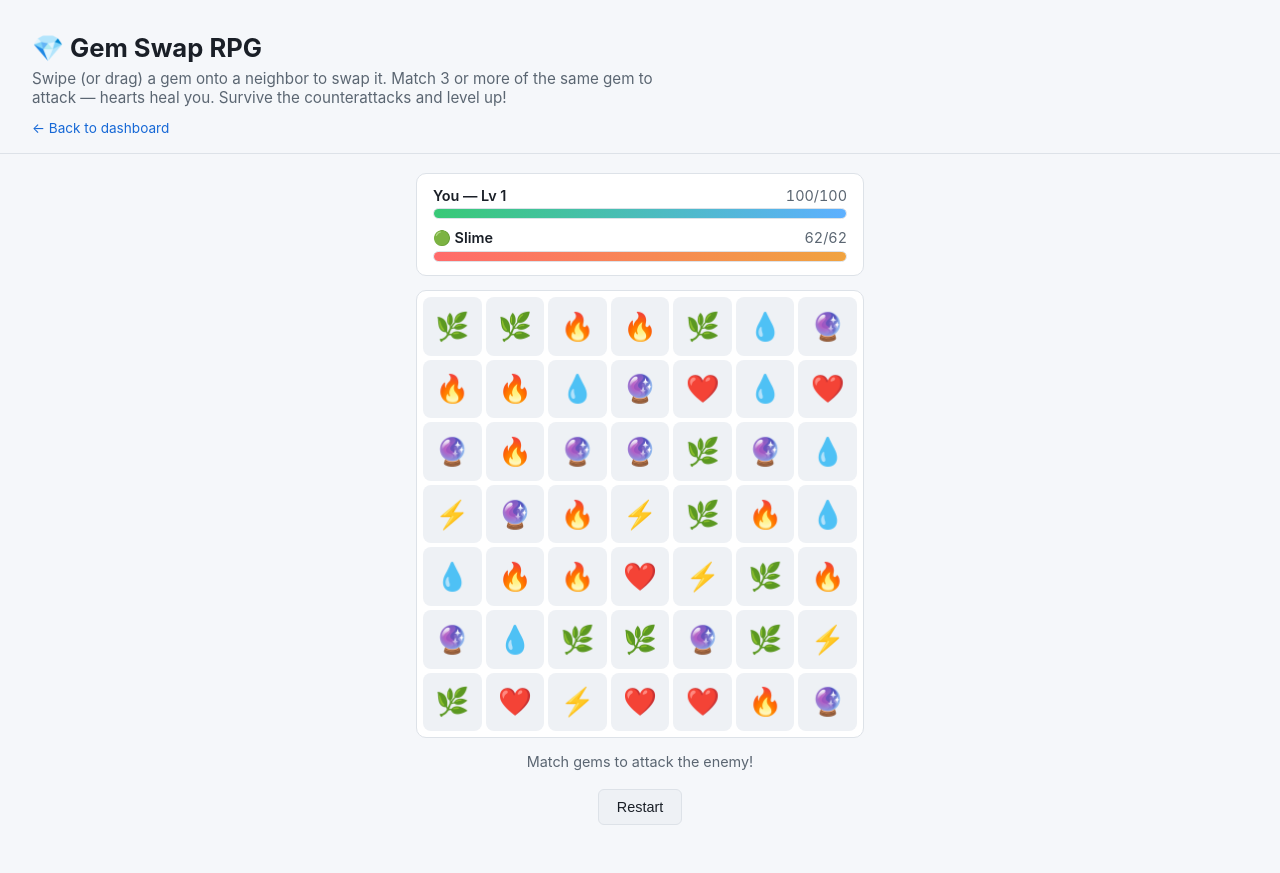
After one commit to raulpanim/Neo, a Flask app: page /game in a window 1280 px wide. The commit adds this page. Run offline with Flask 3, Linux system fonts and the light colour scheme.

Commit message:
Add Gem Swap RPG mini-game
A self-contained match-3 puzzle RPG at /game: drag or swipe (touch and
mouse, via Pointer Events) a gem onto a neighbor to swap it, match 3+ of
the same gem to damage an enemy or heal with hearts, with chain-cascade
combos, an enemy counterattack each turn, and level-up/game-over flows.
Linked from the dashboard header.

```diff
--- a/app.py
+++ b/app.py
@@ -319,6 +319,11 @@ def index():
     return render_template("index.html", categories=CATEGORIES, homepages=homepages())
 
 
+@app.route("/game")
+def game():
+    return render_template("game.html")
+
+
 @app.route("/api/lookup/<service>", methods=["POST"])
 def api_lookup(service):
     fn = LIVE_LOOKUPS.get(service)
--- /dev/null
+++ b/static/css/game.css
@@ -0,0 +1,217 @@
+:root {
+  color-scheme: light dark;
+  --bg: #0f1216;
+  --panel: #171b21;
+  --panel-2: #1e232b;
+  --border: #2a303a;
+  --text: #e6e9ee;
+  --muted: #93a0b3;
+  --accent: #5eb0ff;
+  --danger: #ff6b6b;
+  --success: #38c977;
+}
+
+@media (prefers-color-scheme: light) {
+  :root {
+    --bg: #f5f7fa;
+    --panel: #ffffff;
+    --panel-2: #eef1f5;
+    --border: #dde2e8;
+    --text: #1a1f27;
+    --muted: #5b6672;
+    --accent: #1668d6;
+  }
+}
+
+* { box-sizing: border-box; }
+
+body {
+  margin: 0;
+  font-family: -apple-system, BlinkMacSystemFont, "Segoe UI", Roboto, sans-serif;
+  background: var(--bg);
+  color: var(--text);
+}
+
+.topbar {
+  padding: 2rem 2rem 1rem;
+  border-bottom: 1px solid var(--border);
+}
+
+.topbar h1 { margin: 0 0 0.4rem; font-size: 1.6rem; }
+.subtitle { margin: 0 0 0.6rem; color: var(--muted); max-width: 40rem; font-size: 0.95rem; }
+.back-link { color: var(--accent); font-size: 0.85rem; text-decoration: none; }
+.back-link:hover { text-decoration: underline; }
+
+.game-wrap {
+  max-width: 30rem;
+  margin: 0 auto;
+  padding: 1.2rem 1rem 3rem;
+  display: flex;
+  flex-direction: column;
+  gap: 0.9rem;
+}
+
+.hud {
+  display: flex;
+  flex-direction: column;
+  gap: 0.6rem;
+  background: var(--panel);
+  border: 1px solid var(--border);
+  border-radius: 10px;
+  padding: 0.8rem 1rem;
+}
+
+.fighter-row {
+  display: flex;
+  justify-content: space-between;
+  font-size: 0.9rem;
+  margin-bottom: 0.25rem;
+}
+
+.fighter-name { font-weight: 600; }
+.fighter-hp-text { color: var(--muted); font-variant-numeric: tabular-nums; }
+
+.bar {
+  height: 0.7rem;
+  border-radius: 999px;
+  background: var(--panel-2);
+  border: 1px solid var(--border);
+  overflow: hidden;
+}
+
+.bar-fill {
+  height: 100%;
+  width: 100%;
+  transition: width 0.35s ease;
+}
+
+.player-fill { background: linear-gradient(90deg, #38c977, #5eb0ff); }
+.enemy-fill { background: linear-gradient(90deg, #ff6b6b, #f0a340); }
+
+.board-area {
+  position: relative;
+  align-self: center;
+  width: 100%;
+}
+
+.board {
+  --cols: 7;
+  display: grid;
+  grid-template-columns: repeat(var(--cols), 1fr);
+  gap: 4px;
+  background: var(--panel);
+  border: 1px solid var(--border);
+  border-radius: 10px;
+  padding: 6px;
+  touch-action: none;
+  user-select: none;
+}
+
+.cell {
+  aspect-ratio: 1 / 1;
+  display: flex;
+  align-items: center;
+  justify-content: center;
+  border-radius: 8px;
+  font-size: min(6.5vw, 1.7rem);
+  background: var(--panel-2);
+  cursor: grab;
+  transition: transform 0.15s ease, opacity 0.15s ease;
+}
+
+.cell.selected {
+  outline: 2px solid var(--accent);
+  transform: scale(0.92);
+}
+
+.cell.matched {
+  opacity: 0;
+  transform: scale(0.4);
+}
+
+.cell.dropping {
+  animation: drop-in 0.25s ease;
+}
+
+@keyframes drop-in {
+  from { transform: translateY(-100%); opacity: 0.4; }
+  to { transform: translateY(0); opacity: 1; }
+}
+
+.cell.shake {
+  animation: shake 0.3s ease;
+}
+
+@keyframes shake {
+  0%, 100% { transform: translateX(0); }
+  25% { transform: translateX(-4px); }
+  75% { transform: translateX(4px); }
+}
+
+.floaters {
+  position: absolute;
+  inset: 0;
+  pointer-events: none;
+}
+
+.floater {
+  position: absolute;
+  font-weight: 700;
+  font-size: 1.1rem;
+  animation: float-up 0.9s ease forwards;
+}
+
+.floater.dmg { color: var(--danger); }
+.floater.heal { color: var(--success); }
+
+@keyframes float-up {
+  from { transform: translateY(0); opacity: 1; }
+  to { transform: translateY(-2.2rem); opacity: 0; }
+}
+
+.message {
+  text-align: center;
+  min-height: 1.4rem;
+  color: var(--muted);
+  font-size: 0.9rem;
+  margin: 0;
+}
+
+.controls { display: flex; justify-content: center; }
+
+.controls button, .overlay-card button {
+  padding: 0.55rem 1.1rem;
+  border-radius: 6px;
+  border: 1px solid var(--border);
+  background: var(--panel-2);
+  color: var(--text);
+  font-size: 0.9rem;
+  cursor: pointer;
+}
+
+.controls button:hover, .overlay-card button:hover { border-color: var(--accent); }
+
+.overlay {
+  position: fixed;
+  inset: 0;
+  background: rgba(0, 0, 0, 0.55);
+  display: flex;
+  align-items: center;
+  justify-content: center;
+  z-index: 10;
+}
+
+.overlay.hidden { display: none; }
+
+.overlay-card {
+  background: var(--panel);
+  border: 1px solid var(--border);
+  border-radius: 10px;
+  padding: 1.6rem;
+  max-width: 22rem;
+  width: 90%;
+  text-align: center;
+}
+
+.overlay-card h2 { margin: 0 0 0.6rem; }
+.overlay-card p { color: var(--muted); margin: 0 0 1.2rem; }
--- a/static/css/style.css
+++ b/static/css/style.css
@@ -39,7 +39,9 @@ body {
 }
 
 .topbar h1 { margin: 0 0 0.4rem; font-size: 1.6rem; }
-.subtitle { margin: 0; color: var(--muted); max-width: 60rem; font-size: 0.95rem; }
+.subtitle { margin: 0 0 0.5rem; color: var(--muted); max-width: 60rem; font-size: 0.95rem; }
+.back-link { color: var(--accent); font-size: 0.85rem; text-decoration: none; }
+.back-link:hover { text-decoration: underline; }
 
 .search-bar {
   display: flex;
--- /dev/null
+++ b/static/js/game.js
@@ -0,0 +1,408 @@
+(() => {
+  "use strict";
+
+  const COLS = 7;
+  const ROWS = 7;
+  const ATTACK_PER_GEM = 6;
+  const HEAL_PER_GEM = 5;
+  const SWIPE_THRESHOLD = 18;
+
+  const GEM_TYPES = ["fire", "water", "earth", "bolt", "dark"];
+  const ALL_GEMS = [...GEM_TYPES, "heal"];
+  const GEM_EMOJI = {
+    fire: "\u{1F525}",
+    water: "\u{1F4A7}",
+    earth: "\u{1F33F}",
+    bolt: "⚡",
+    dark: "\u{1F52E}",
+    heal: "❤️",
+  };
+
+  const ENEMIES = [
+    { name: "Slime", emoji: "\u{1F7E2}" },
+    { name: "Goblin", emoji: "\u{1F47A}" },
+    { name: "Wolf", emoji: "\u{1F43A}" },
+    { name: "Skeleton", emoji: "\u{1F480}" },
+    { name: "Golem", emoji: "\u{1FAA8}" },
+    { name: "Wraith", emoji: "\u{1F47B}" },
+    { name: "Dragon", emoji: "\u{1F409}" },
+  ];
+
+  const boardEl = document.getElementById("board");
+  const floatersEl = document.getElementById("floaters");
+  const messageEl = document.getElementById("message");
+  const levelEl = document.getElementById("level");
+  const playerHpEl = document.getElementById("player-hp");
+  const playerMaxHpEl = document.getElementById("player-max-hp");
+  const playerBarEl = document.getElementById("player-bar");
+  const enemyNameEl = document.getElementById("enemy-name");
+  const enemyHpEl = document.getElementById("enemy-hp");
+  const enemyMaxHpEl = document.getElementById("enemy-max-hp");
+  const enemyBarEl = document.getElementById("enemy-bar");
+  const restartBtn = document.getElementById("restart-btn");
+  const overlayEl = document.getElementById("overlay");
+  const overlayTitleEl = document.getElementById("overlay-title");
+  const overlayTextEl = document.getElementById("overlay-text");
+  const overlayBtn = document.getElementById("overlay-btn");
+
+  boardEl.style.setProperty("--cols", COLS);
+
+  let board = [];
+  let state = null;
+  let busy = false;
+  let selected = null;
+  let dragStart = null;
+
+  const idx = (r, c) => r * COLS + c;
+  const sleep = (ms) => new Promise((res) => setTimeout(res, ms));
+  const randomGemId = () => ALL_GEMS[Math.floor(Math.random() * ALL_GEMS.length)];
+
+  function newEnemyForLevel(level) {
+    const def = ENEMIES[(level - 1) % ENEMIES.length];
+    const scale = 1 + Math.floor((level - 1) / ENEMIES.length) * 0.5;
+    const maxHp = Math.round((40 + level * 22) * scale);
+    const atk = Math.round((6 + level * 2.2) * scale);
+    return { name: def.name, emoji: def.emoji, maxHp, hp: maxHp, atk };
+  }
+
+  function pickSafeGem(r, c) {
+    for (let tries = 0; tries < 50; tries++) {
+      const g = randomGemId();
+      const left2 = c >= 2 && board[idx(r, c - 1)] === g && board[idx(r, c - 2)] === g;
+      const up2 = r >= 2 && board[idx(r - 1, c)] === g && board[idx(r - 2, c)] === g;
+      if (!left2 && !up2) return g;
+    }
+    return randomGemId();
+  }
+
+  function generateBoard() {
+    board = new Array(ROWS * COLS).fill(null);
+    for (let r = 0; r < ROWS; r++) {
+      for (let c = 0; c < COLS; c++) {
+        board[idx(r, c)] = pickSafeGem(r, c);
+      }
+    }
+  }
+
+  function buildBoardDom() {
+    boardEl.innerHTML = "";
+    for (let r = 0; r < ROWS; r++) {
+      for (let c = 0; c < COLS; c++) {
+        const cell = document.createElement("div");
+        cell.className = "cell";
+        cell.dataset.r = r;
+        cell.dataset.c = c;
+        boardEl.appendChild(cell);
+      }
+    }
+  }
+
+  const cellEl = (r, c) => boardEl.children[idx(r, c)];
+
+  function renderCell(r, c) {
+    const el = cellEl(r, c);
+    el.className = "cell";
+    el.textContent = GEM_EMOJI[board[idx(r, c)]] || "";
+  }
+
+  function renderAllCells() {
+    for (let r = 0; r < ROWS; r++) {
+      for (let c = 0; c < COLS; c++) renderCell(r, c);
+    }
+  }
+
+  function updateHud() {
+    levelEl.textContent = state.level;
+    playerHpEl.textContent = state.playerHp;
+    playerMaxHpEl.textContent = state.playerMaxHp;
+    playerBarEl.style.width = `${Math.max(0, (state.playerHp / state.playerMaxHp) * 100)}%`;
+    enemyNameEl.textContent = `${state.enemy.emoji} ${state.enemy.name}`;
+    enemyHpEl.textContent = Math.max(0, state.enemy.hp);
+    enemyMaxHpEl.textContent = state.enemy.maxHp;
+    enemyBarEl.style.width = `${Math.max(0, (state.enemy.hp / state.enemy.maxHp) * 100)}%`;
+  }
+
+  function setMessage(text) {
+    messageEl.textContent = text;
+  }
+
+  function spawnFloater(target, text, cls) {
+    const el = document.createElement("div");
+    el.className = `floater ${cls}`;
+    el.textContent = text;
+    el.style.left = `${20 + Math.random() * 60}%`;
+    el.style.top = target === "enemy" ? "8%" : "82%";
+    floatersEl.appendChild(el);
+    setTimeout(() => el.remove(), 900);
+  }
+
+  function findMatches() {
+    const matched = new Set();
+    for (let r = 0; r < ROWS; r++) {
+      let runStart = 0;
+      for (let c = 1; c <= COLS; c++) {
+        const cur = c < COLS ? board[idx(r, c)] : null;
+        const prev = board[idx(r, c - 1)];
+        if (cur !== prev) {
+          if (c - runStart >= 3) {
+            for (let k = runStart; k < c; k++) matched.add(idx(r, k));
+          }
+          runStart = c;
+        }
+      }
+    }
+    for (let c = 0; c < COLS; c++) {
+      let runStart = 0;
+      for (let r = 1; r <= ROWS; r++) {
+        const cur = r < ROWS ? board[idx(r, c)] : null;
+        const prev = board[idx(r - 1, c)];
+        if (cur !== prev) {
+          if (r - runStart >= 3) {
+            for (let k = runStart; k < r; k++) matched.add(idx(k, c));
+          }
+          runStart = r;
+        }
+      }
+    }
+    return matched;
+  }
+
+  function collapseAndRefill(matchedSet) {
+    const newCells = [];
+    for (let c = 0; c < COLS; c++) {
+      let writeRow = ROWS - 1;
+      for (let r = ROWS - 1; r >= 0; r--) {
+        if (!matchedSet.has(idx(r, c))) {
+          board[idx(writeRow, c)] = board[idx(r, c)];
+          writeRow--;
+        }
+      }
+      for (let r = writeRow; r >= 0; r--) {
+        board[idx(r, c)] = randomGemId();
+        newCells.push(idx(r, c));
+      }
+    }
+    return newCells;
+  }
+
+  function swapBoard(a, b) {
+    const ia = idx(a.r, a.c);
+    const ib = idx(b.r, b.c);
+    [board[ia], board[ib]] = [board[ib], board[ia]];
+  }
+
+  function isNeighbor(a, b) {
+    return (
+      (Math.abs(a.r - b.r) === 1 && a.c === b.c) ||
+      (Math.abs(a.c - b.c) === 1 && a.r === b.r)
+    );
+  }
+
+  function setSelected(cell) {
+    if (selected) cellEl(selected.r, selected.c).classList.remove("selected");
+    selected = cell;
+    if (selected) cellEl(selected.r, selected.c).classList.add("selected");
+  }
+
+  function flashInvalid(a, b) {
+    [a, b].forEach(({ r, c }) => {
+      const el = cellEl(r, c);
+      el.classList.add("shake");
+      setTimeout(() => el.classList.remove("shake"), 300);
+    });
+  }
+
+  async function resolveCascades() {
+    let combo = 1;
+    while (true) {
+      const matched = findMatches();
+      if (matched.size === 0) break;
+
+      const counts = {};
+      matched.forEach((i) => {
+        const g = board[i];
+        counts[g] = (counts[g] || 0) + 1;
+      });
+      matched.forEach((i) => cellEl(Math.floor(i / COLS), i % COLS).classList.add("matched"));
+      await sleep(200);
+
+      let dmg = 0;
+      let heal = 0;
+      for (const [g, count] of Object.entries(counts)) {
+        if (g === "heal") heal += Math.round(count * HEAL_PER_GEM * combo);
+        else dmg += Math.round(count * ATTACK_PER_GEM * combo);
+      }
+      if (dmg > 0) {
+        state.enemy.hp = Math.max(0, state.enemy.hp - dmg);
+        spawnFloater("enemy", `-${dmg}`, "dmg");
+      }
+      if (heal > 0) {
+        state.playerHp = Math.min(state.playerMaxHp, state.playerHp + heal);
+        spawnFloater("player", `+${heal}`, "heal");
+      }
+      if (dmg > 0 || heal > 0) updateHud();
+
+      const newCells = collapseAndRefill(matched);
+      renderAllCells();
+      newCells.forEach((i) => cellEl(Math.floor(i / COLS), i % COLS).classList.add("dropping"));
+      await sleep(220);
+
+      combo += 0.5;
+      if (state.enemy.hp <= 0) break;
+    }
+  }
+
+  function enemyTurn() {
+    const variance = Math.round(state.enemy.atk * 0.25);
+    const dmg = Math.max(1, state.enemy.atk + Math.floor(Math.random() * (variance * 2 + 1)) - variance);
+    state.playerHp = Math.max(0, state.playerHp - dmg);
+    spawnFloater("player", `-${dmg}`, "dmg");
+    updateHud();
+    setMessage(`${state.enemy.name} hits you for ${dmg}!`);
+    if (state.playerHp <= 0) handleDefeat();
+  }
+
+  function showOverlay(title, text, btnLabel) {
+    overlayTitleEl.textContent = title;
+    overlayTextEl.textContent = text;
+    overlayBtn.textContent = btnLabel;
+    overlayEl.classList.remove("hidden");
+  }
+
+  function hideOverlay() {
+    overlayEl.classList.add("hidden");
+  }
+
+  function handleVictory() {
+    const rewardHeal = Math.round(state.playerMaxHp * 0.3);
+    state.level += 1;
+    state.playerMaxHp += 8;
+    state.playerHp = Math.min(state.playerMaxHp, state.playerHp + rewardHeal);
+    state.enemy = newEnemyForLevel(state.level);
+    updateHud();
+    generateBoard();
+    renderAllCells();
+    setMessage("Victory! A new challenger appears.");
+    showOverlay(
+      "Victory!",
+      `You defeated the enemy and healed ${rewardHeal} HP. Now facing a level ${state.level} ${state.enemy.name} ${state.enemy.emoji}.`,
+      "Continue"
+    );
+    overlayBtn.dataset.mode = "continue";
+  }
+
+  function handleDefeat() {
+    setMessage("You were defeated...");
+    showOverlay("Defeated...", `You reached level ${state.level}. Tap restart to try again.`, "Restart");
+    overlayBtn.dataset.mode = "restart";
+    busy = true;
+  }
+
+  async function attemptSwap(a, b) {
+    if (busy) return;
+    busy = true;
+    swapBoard(a, b);
+    renderCell(a.r, a.c);
+    renderCell(b.r, b.c);
+
+    const matched = findMatches();
+    if (matched.size === 0) {
+      await sleep(140);
+      swapBoard(a, b);
+      renderCell(a.r, a.c);
+      renderCell(b.r, b.c);
+      flashInvalid(a, b);
+      busy = false;
+      return;
+    }
+
+    setMessage("Nice match!");
+    await resolveCascades();
+    updateHud();
+
+    if (state.enemy.hp <= 0) {
+      await sleep(200);
+      handleVictory();
+      return;
+    }
+
+    await sleep(250);
+    enemyTurn();
+    busy = false;
+  }
+
+  function newGame() {
+    state = {
+      level: 1,
+      playerMaxHp: 100,
+      playerHp: 100,
+      enemy: newEnemyForLevel(1),
+    };
+    selected = null;
+    dragStart = null;
+    busy = false;
+    generateBoard();
+    renderAllCells();
+    updateHud();
+    setMessage("Match gems to attack the enemy!");
+    hideOverlay();
+  }
+
+  boardEl.addEventListener("pointerdown", (e) => {
+    if (busy) return;
+    const cellDiv = e.target.closest(".cell");
+    if (!cellDiv) return;
+    const cell = { r: +cellDiv.dataset.r, c: +cellDiv.dataset.c };
+
+    if (selected && !(selected.r === cell.r && selected.c === cell.c)) {
+      if (isNeighbor(selected, cell)) {
+        const a = selected;
+        setSelected(null);
+        attemptSwap(a, cell);
+        return;
+      }
+    }
+
+    setSelected(cell);
+    dragStart = { r: cell.r, c: cell.c, x: e.clientX, y: e.clientY, pointerId: e.pointerId, moved: false };
+  });
+
+  document.addEventListener("pointermove", (e) => {
+    if (!dragStart || busy || e.pointerId !== dragStart.pointerId) return;
+    const dx = e.clientX - dragStart.x;
+    const dy = e.clientY - dragStart.y;
+    if (Math.hypot(dx, dy) < SWIPE_THRESHOLD) return;
+
+    let dr = 0;
+    let dc = 0;
+    if (Math.abs(dx) > Math.abs(dy)) dc = dx > 0 ? 1 : -1;
+    else dr = dy > 0 ? 1 : -1;
+
+    const start = { r: dragStart.r, c: dragStart.c };
+    const target = { r: start.r + dr, c: start.c + dc };
+    dragStart = null;
+    setSelected(null);
+
+    if (target.r >= 0 && target.r < ROWS && target.c >= 0 && target.c < COLS) {
+      attemptSwap(start, target);
+    }
+  });
+
+  document.addEventListener("pointerup", () => {
+    dragStart = null;
+  });
+
+  restartBtn.addEventListener("click", () => newGame());
+
+  overlayBtn.addEventListener("click", () => {
+    if (overlayBtn.dataset.mode === "restart") {
+      newGame();
+    } else {
+      hideOverlay();
+      busy = false;
+    }
+  });
+
+  buildBoardDom();
+  newGame();
+})();
--- /dev/null
+++ b/templates/game.html
@@ -0,0 +1,60 @@
+<!doctype html>
+<html lang="en">
+<head>
+<meta charset="utf-8">
+<meta name="viewport" content="width=device-width, initial-scale=1, maximum-scale=1, user-scalable=no">
+<title>Gem Swap RPG</title>
+<link rel="stylesheet" href="{{ url_for('static', filename='css/game.css') }}">
+</head>
+<body>
+<header class="topbar">
+  <h1>💎 Gem Swap RPG</h1>
+  <p class="subtitle">
+    Swipe (or drag) a gem onto a neighbor to swap it. Match 3 or more of the
+    same gem to attack &mdash; hearts heal you. Survive the counterattacks
+    and level up!
+  </p>
+  <a class="back-link" href="{{ url_for('index') }}">&larr; Back to dashboard</a>
+</header>
+
+<main class="game-wrap">
+  <section class="hud">
+    <div class="fighter player">
+      <div class="fighter-row">
+        <span class="fighter-name">You &mdash; Lv <span id="level">1</span></span>
+        <span class="fighter-hp-text"><span id="player-hp">100</span>/<span id="player-max-hp">100</span></span>
+      </div>
+      <div class="bar"><div id="player-bar" class="bar-fill player-fill"></div></div>
+    </div>
+    <div class="fighter enemy">
+      <div class="fighter-row">
+        <span class="fighter-name" id="enemy-name">Slime</span>
+        <span class="fighter-hp-text"><span id="enemy-hp">50</span>/<span id="enemy-max-hp">50</span></span>
+      </div>
+      <div class="bar"><div id="enemy-bar" class="bar-fill enemy-fill"></div></div>
+    </div>
+  </section>
+
+  <div class="board-area">
+    <div id="board" class="board"></div>
+    <div id="floaters" class="floaters"></div>
+  </div>
+
+  <p id="message" class="message">Match gems to attack the enemy!</p>
+
+  <div class="controls">
+    <button id="restart-btn" type="button">Restart</button>
+  </div>
+</main>
+
+<div id="overlay" class="overlay hidden">
+  <div class="overlay-card">
+    <h2 id="overlay-title">Victory!</h2>
+    <p id="overlay-text"></p>
+    <button id="overlay-btn" type="button">Continue</button>
+  </div>
+</div>
+
+<script src="{{ url_for('static', filename='js/game.js') }}"></script>
+</body>
+</html>
--- a/templates/index.html
+++ b/templates/index.html
@@ -13,6 +13,7 @@
     A launcher and live-lookup panel for OSINT, recon, and threat-intel tools.
     For authorized security research, pentesting, and CTF use only.
   </p>
+  <a class="back-link" href="{{ url_for('game') }}">💎 Play Gem Swap RPG</a>
 </header>
 
 <section class="search-bar">
```
